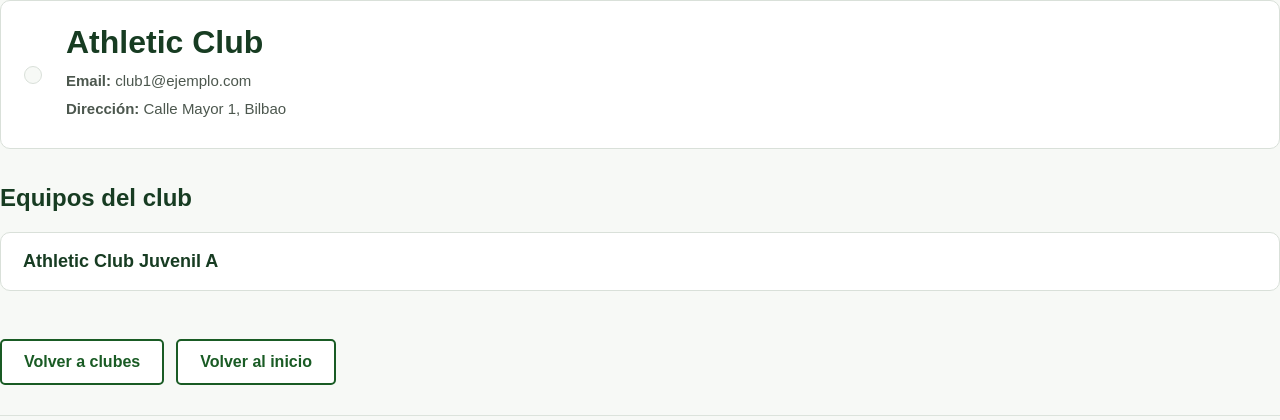
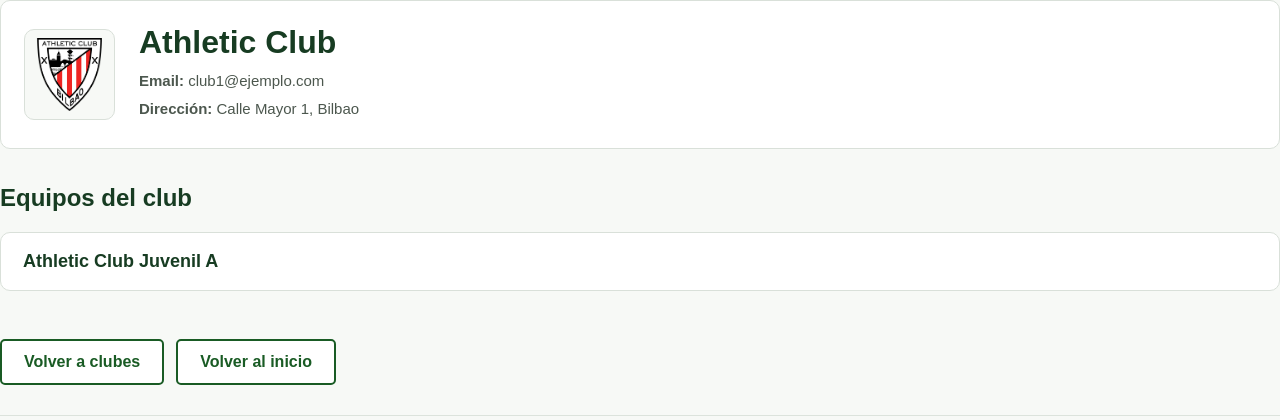
Before and after one commit to Aimar1109/proyectoweb, a Django app: page /clubes/1/ in a window 1280 px wide. Shown: the part 68-488 px from the top of the page. Run offline with Django 5.2, Linux system fonts and the light colour scheme; data comes from the database, SQL or seed files in the repository; both versions use the stored data as it was after the commit.

Commit message:
añadir fotos

```diff
--- a/fantasy/templates/fantasy/clubes/detalle_club.html
+++ b/fantasy/templates/fantasy/clubes/detalle_club.html
@@ -11,7 +11,7 @@
                 <img src="{% static ruta_escudo %}"
                      alt="Escudo de {{ club.nombre }}"
                      class="club-escudo"
-                     onerror="this.style.display='none'">
+                     >
             {% endwith %}
 
             <div>
--- a/static/css/style.css
+++ b/static/css/style.css
@@ -551,8 +551,8 @@ a {
 }
 
 .club-escudo {
-    width: 15px;
-    height: 15px;
+    width: 91px;
+    height: 91px;
     object-fit: contain;
     background: #f7f9f6;
     border: 1px solid #d9e0d9;
```
Also changed, not shown: db.sqlite3, static/img/escudos/Barakaldo CF.png (added), static/img/escudos/Deportivo Alavés.png (added), static/img/escudos/Real Sociedad.png (added), static/img/escudos/Real Unión.png (added), static/img/escudos/SD Eibar.png (added).
